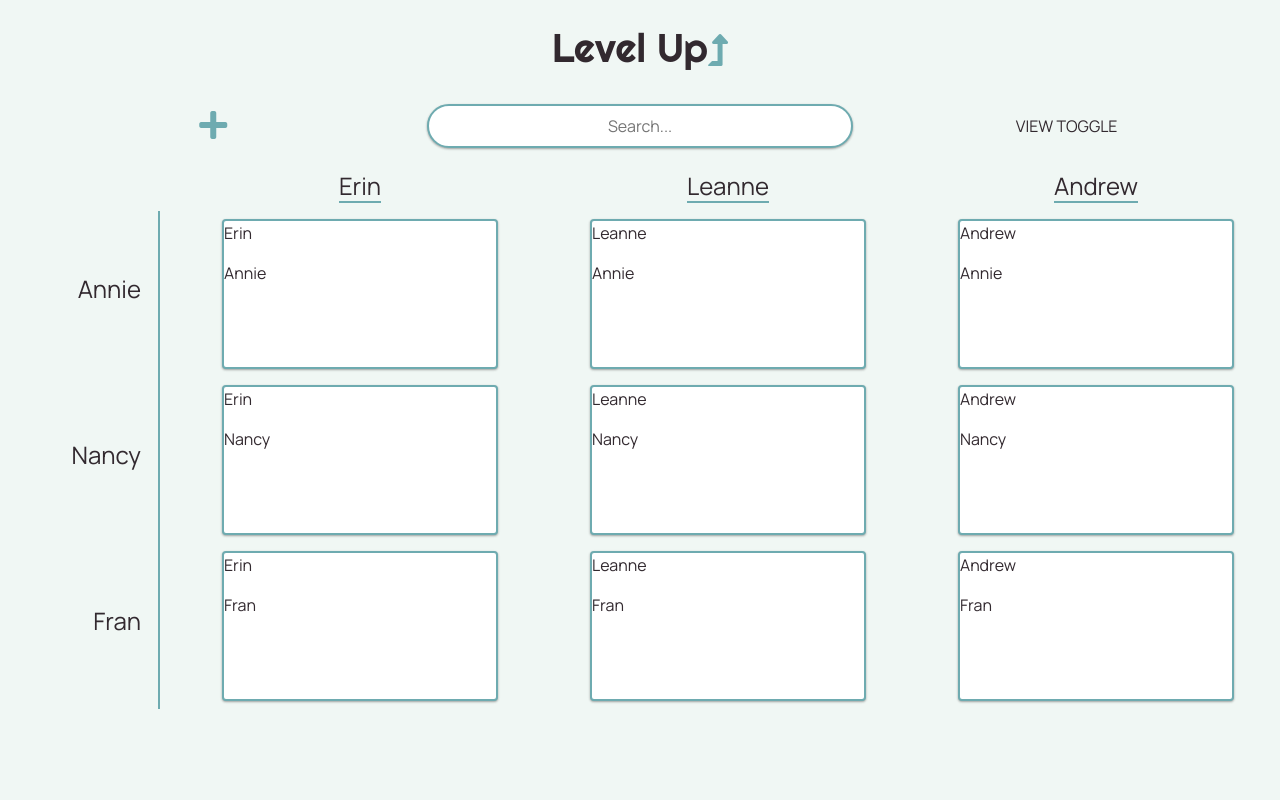
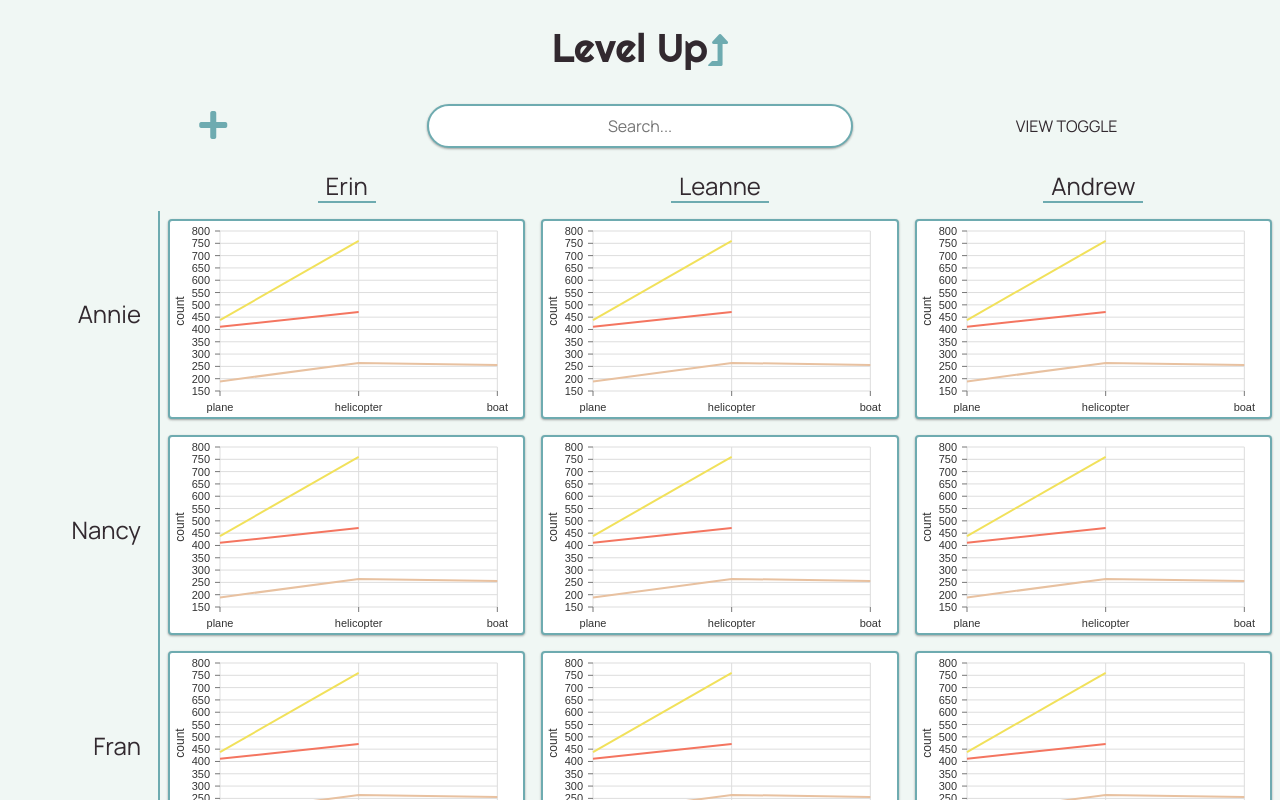
Before and after one commit to andrewdavidcoleman/LevelUp, a React (Create React App) app: page / in a window 1280 px wide. Built offline with nearby package versions, Linux system fonts and the light colour scheme.

Commit message:
Added Nivo data visualisation component to PerformanceCard. Converted Layout class to function component with hooks.

```diff
--- a/package.json
+++ b/package.json
@@ -4,6 +4,7 @@
   "private": true,
   "dependencies": {
     "@fortawesome/fontawesome-free": "^5.13.0",
+    "@nivo/line": "^0.61.1",
     "@testing-library/jest-dom": "^4.2.4",
     "@testing-library/react": "^9.5.0",
     "@testing-library/user-event": "^7.2.1",
--- a/src/App.scss
+++ b/src/App.scss
@@ -192,8 +192,35 @@ header {
 }
 
 .performance-card {
-    height: 150px;
-    width: 75%;
+    @include mobile-portrait {
+        height: 75px;
+        width: 100%;
+    }
+
+    @include mobile-landscape {
+        height: 75px;
+        width: 100%;
+    }
+
+    @include tablet-portrait {
+        height: 200px;
+        width: 100%;
+    }
+
+    @include tablet-landscape {
+        height: 200px;
+        width: 100%;
+    }
+
+    @include laptop {
+        height: 200px;
+        width: 100%;
+    }
+
+    @include desktop {
+        height: 200px;
+        width: 100%;
+    }
 }
 
 .fade-in {
--- a/src/Components/PerformanceCard.jsx
+++ b/src/Components/PerformanceCard.jsx
@@ -1,22 +1,101 @@
 import React from 'react';
+import { ResponsiveLine } from '@nivo/line'
+
+const data = [
+    {
+        "id": "japan",
+        "color": "hsl(90, 70%, 50%)",
+        "data": [
+            {
+                "x": "plane",
+                "y": 189
+            },
+            {
+                "x": "helicopter",
+                "y": 264
+            },
+            {
+                "x": "boat",
+                "y": 256
+            }
+        ]
+    },
+    {
+        "id": "france",
+        "color": "hsl(174, 70%, 50%)",
+        "data": [
+            {
+                "x": "plane",
+                "y": 222
+            },
+            {
+                "x": "helicopter",
+                "y": 207
+            },
+        ]
+    },
+    {
+        "id": "us",
+        "color": "hsl(197, 70%, 50%)",
+        "data": [
+            {
+                "x": "plane",
+                "y": 27
+            },
+            {
+                "x": "helicopter",
+                "y": 289
+            },
+            {
+                "x": "boat",
+                "y": 183
+            }
+        ]
+    },
+]
 
 class PerformanceCard extends React.Component {
     constructor(props) {
         super(props);
-        this.state = { };
+        this.state = {
 
-        this.handleChange = this.handleChange.bind(this);
-    }
-
-    handleChange(event) {
-        this.setState({ search: event.target.value });
+        };
     }
 
     render() {
         return (
             <div className="performance-card card full-border shad shad-hover cursor-pointer m-2">
-                <p>{this.props.athlete.name}</p>
-                <p>{this.props.metcon.name}</p>
+                <ResponsiveLine
+                    data={data}
+                    margin={{ top: 10, right: 30, bottom: 30, left: 50 }}
+                    xScale={{ type: 'point' }}
+                    yScale={{ type: 'linear', min: 'auto', max: 'auto', stacked: true, reverse: false }}
+                    axisBottom={{
+                        orient: 'bottom',
+                        tickSize: 5,
+                        tickPadding: 5,
+                        tickRotation: 0,
+                        legendOffset: 36,
+                        legendPosition: 'middle'
+                    }}
+                    axisLeft={{
+                        orient: 'left',
+                        tickSize: 5,
+                        tickPadding: 5,
+                        tickRotation: 0,
+                        legend: 'count',
+                        legendOffset: -40,
+                        legendPosition: 'middle'
+                    }}
+                    colors={{ scheme: 'nivo' }}
+                    pointSize={10}
+                    pointColor={{ theme: 'background' }}
+                    pointBorderWidth={2}
+                    pointBorderColor={{ from: 'serieColor' }}
+                    pointLabel="y"
+                    pointLabelYOffset={-12}
+                    useMesh={true}
+                />
             </div>
         );
     }
--- a/src/Pages/Home.jsx
+++ b/src/Pages/Home.jsx
@@ -59,13 +59,13 @@ export default function Home() {
         <Layout>
             <div id="home" className="col">
                 <div className="row">
-                    <div className="pr-3 mr-3 index-name">
+                    <div className="pr-3 index-name">
                     </div>
                     {athletes.map(athlete =>
 
-                        <div className="col">
+                        <div key={athlete.athleteId} className="col">
                             <div className="row justify-content-center">
-                                <h4 className="bottom-border">{athlete.name}</h4>
+                                <h4 className="bottom-border pl-2 pr-2">{athlete.name}</h4>
                             </div>
                         </div>
 
@@ -75,15 +75,15 @@ export default function Home() {
 
                 {metcons.map(metcon =>
 
-                    <div className="row">
-                        <div className="pl-3 pr-3 mr-3 index-name right-border d-flex flex-column justify-content-center">
+                    <div key={metcon.metconId} className="row">
+                        <div className="pl-3 pr-3 index-name right-border d-flex flex-column justify-content-center">
                             <div className="row justify-content-end">
                                 <h4 className="mr-3">{metcon.name}</h4>
                             </div>
                         </div>
                         {athletes.map(athlete =>
 
-                            <div className="col">
+                            <div key={`${athlete.athleteId}-${metcon.metconId}`} className="col">
                                 <div className="row justify-content-center">
                                     <PerformanceCard
                                         athlete={athlete}
--- a/src/Shared/Layout.jsx
+++ b/src/Shared/Layout.jsx
@@ -1,22 +1,18 @@
-import React from 'react';
+import React, { useState } from 'react';
 
-class Layout extends React.Component {
-    constructor(props) {
-        super(props);
-        this.state = { search: '' };
+export default function Layout(props) {
 
-        this.handleChange = this.handleChange.bind(this);
+    const [search, setSearch] = useState('')
+
+    function handleChange(event) {
+        setSearch(event.target.value)
+        console.log(search);
     }
 
-    handleChange(event) {
-        this.setState({ search: event.target.value });
-    }
-
-    render() {
     return (
         <div className="main container-fluid d-flex flex-column m-auto">
             <header className="row align-items-center justify-content-center">
-                    <h1 className="fade-down-in-4 pt-4">Level Up<i class="fas fa-level-up-alt"></i></h1>
+                <h1 className="fade-down-in-4 pt-4">Level Up<i className="fas fa-level-up-alt"></i></h1>
             </header>
             <div className="row align-items-center">
                 <div className="col-2 col-lg-4 col-xl-4 text-center">
@@ -24,7 +20,7 @@ class Layout extends React.Component {
                 </div>
                 <div className="col-8 col-lg-4 col-xl-4">
                     <div className="row justify-content-center">
-                            <input className="shad shad-focus p-2 mb-4 mt-4 w-100" type="text" value={this.state.search} onChange={this.handleChange} placeholder="Search..." />
+                        <input className="shad shad-focus p-2 mb-4 mt-4 w-100" type="text" value={ search } onChange={ handleChange } placeholder="Search..." />
                     </div>
                 </div>
                 <div className="col-2 col-lg-4 col-xl-4 text-center">
@@ -32,11 +28,8 @@ class Layout extends React.Component {
             </div>
             </div>
             <div className="row d-flex flex-fill">
-                    {this.props.children}
+                {props.children}
             </div>
         </div>
     );
 }
-}
-
-export default Layout;
```
Also changed, not shown: 1 other file (tests, documents, lock files or other folders). Lines whose indentation alone changed are shown as unchanged.
